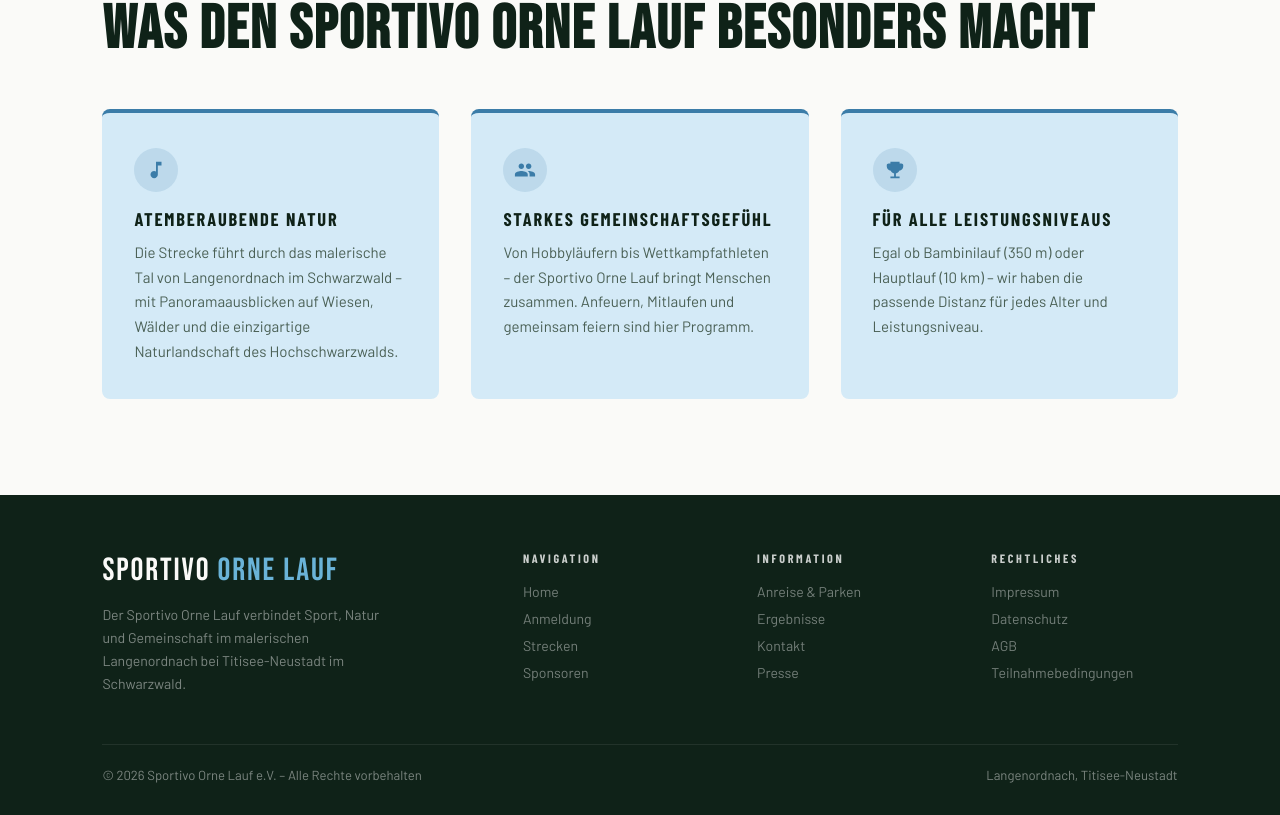
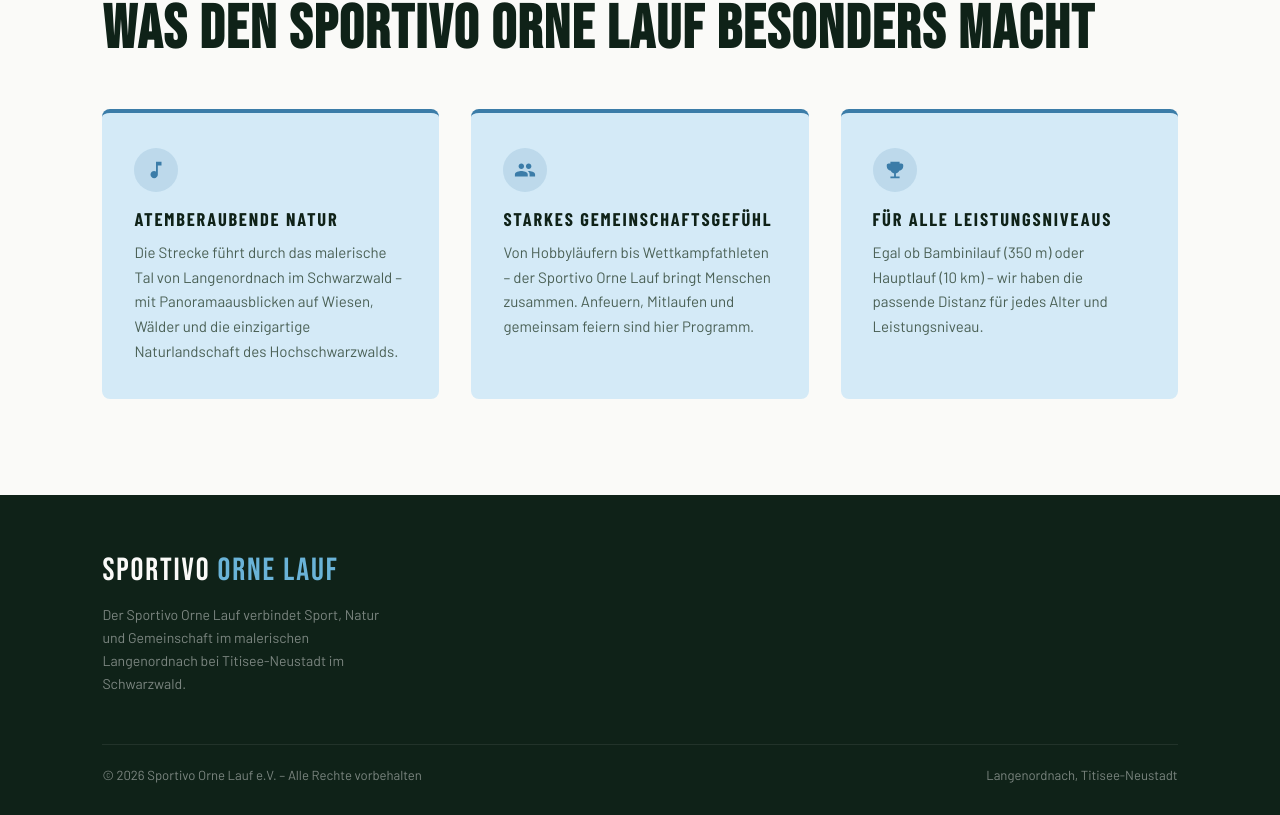
Before and after one commit to amundinger/orne-run, a React (Vite) app: page / in a window 1280 px wide. Shown: the part 1256-2071 px from the top of the page. Built offline with nearby package versions, Linux system fonts and the light colour scheme.

Commit message:
remove footer entries

```diff
--- a/src/components/Footer.jsx
+++ b/src/components/Footer.jsx
@@ -8,33 +8,6 @@ export default function Footer({ setActiveTab }) {
           </a>
           <p>Der Sportivo Orne Lauf verbindet Sport, Natur und Gemeinschaft im malerischen Langenordnach bei Titisee-Neustadt im Schwarzwald.</p>
         </div>
-        <div className="footer-col">
-          <h5>Navigation</h5>
-          <ul>
-            <li><a onClick={() => setActiveTab('home')}>Home</a></li>
-            <li><a onClick={() => setActiveTab('anmeldung')}>Anmeldung</a></li>
-            <li><a onClick={() => setActiveTab('strecken')}>Strecken</a></li>
-            <li><a onClick={() => setActiveTab('sponsoren')}>Sponsoren</a></li>
-          </ul>
-        </div>
-        <div className="footer-col">
-          <h5>Information</h5>
-          <ul>
-            <li><a href="#">Anreise &amp; Parken</a></li>
-            <li><a href="#">Ergebnisse</a></li>
-            <li><a href="#">Kontakt</a></li>
-            <li><a href="#">Presse</a></li>
-          </ul>
-        </div>
-        <div className="footer-col">
-          <h5>Rechtliches</h5>
-          <ul>
-            <li><a href="#">Impressum</a></li>
-            <li><a href="#">Datenschutz</a></li>
-            <li><a href="#">AGB</a></li>
-            <li><a href="#">Teilnahmebedingungen</a></li>
-          </ul>
-        </div>
       </div>
       <div className="footer-bottom">
         <span>© 2026 Sportivo Orne Lauf e.V. – Alle Rechte vorbehalten</span>
```
Also changed, not shown: .claude/settings.local.json.
